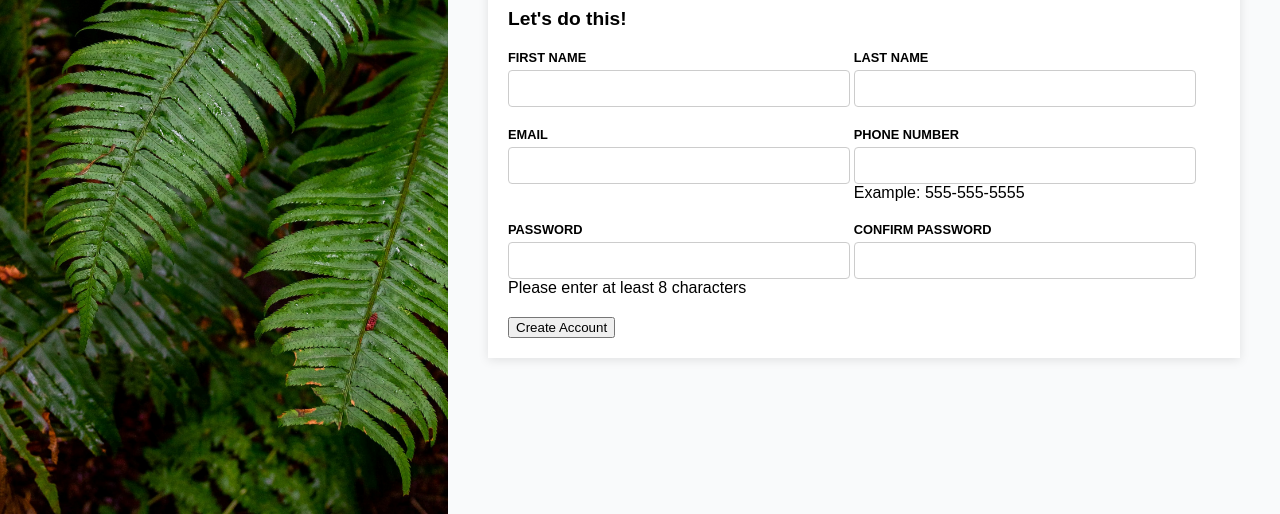
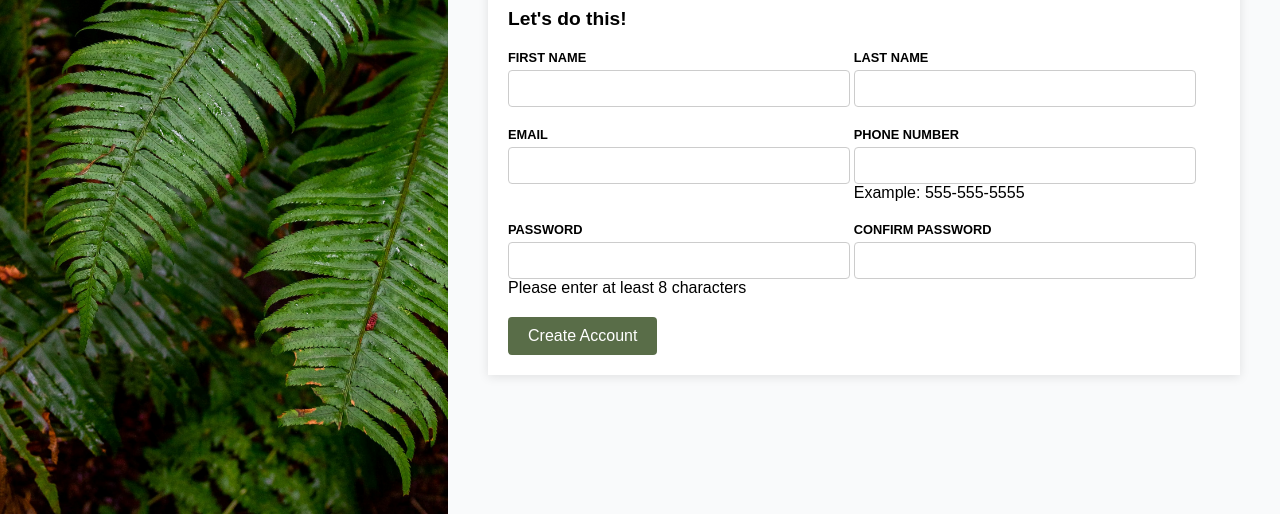
Before and after one commit to dvernon5/Sign-Up-Form, a plain HTML site: page index.html in a window 1280 px wide. Shown: the part 286-800 px from the top of the page. Drawn offline with Linux system fonts and the light colour scheme.

Commit message:
Add style to submit button

```diff
--- a/assets/css/style.css
+++ b/assets/css/style.css
@@ -109,3 +109,17 @@ input {
 input:focus {
     border-color: #007bff
 }
+
+button {
+    background-color: #596d48;
+    color: white;
+    padding: 10px 20px;
+    border: none;
+    border-radius: 4px;
+    font-size: 1rem;
+    cursor: pointer;
+}
+
+button:hover {
+    background-color: #465a38;
+}
```
